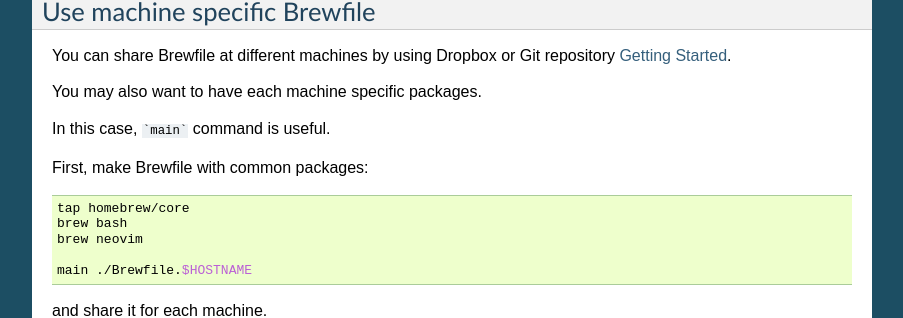
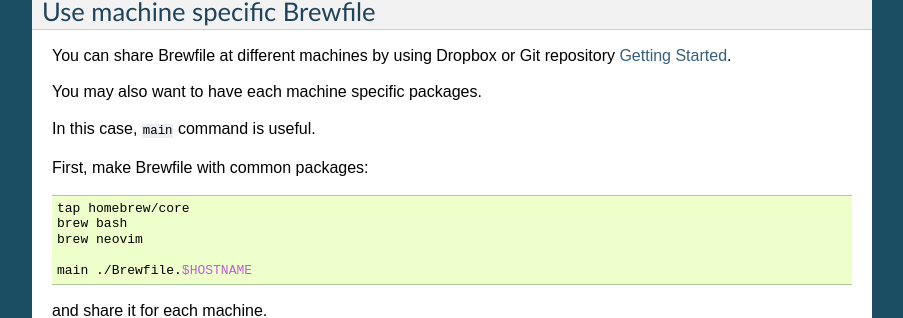
Before and after one commit to rcmdnk/homebrew-file, a Sphinx documentation site: the page built from docs/usage.rst, in a window 1280 px wide and 900 px high, scrolled down 4272 px. Shown: the part 136-454 px from the top of the window, without its empty margins (198-1101 px from the left). Built offline with Sphinx 7.4.7, drawn with Linux system fonts in a browser that asks for light colours.

````diff
--- a/docs/usage.rst
+++ b/docs/usage.rst
@@ -263,7 +263,7 @@ by using Dropbox or Git repository `Getting Started <https://homebrew-file.readt
 
 You may also want to have each machine specific packages.
 
-In this case, ```main``` command is useful.
+In this case, ``main`` command is useful.
 
 First, make Brewfile with common packages:
 
````
